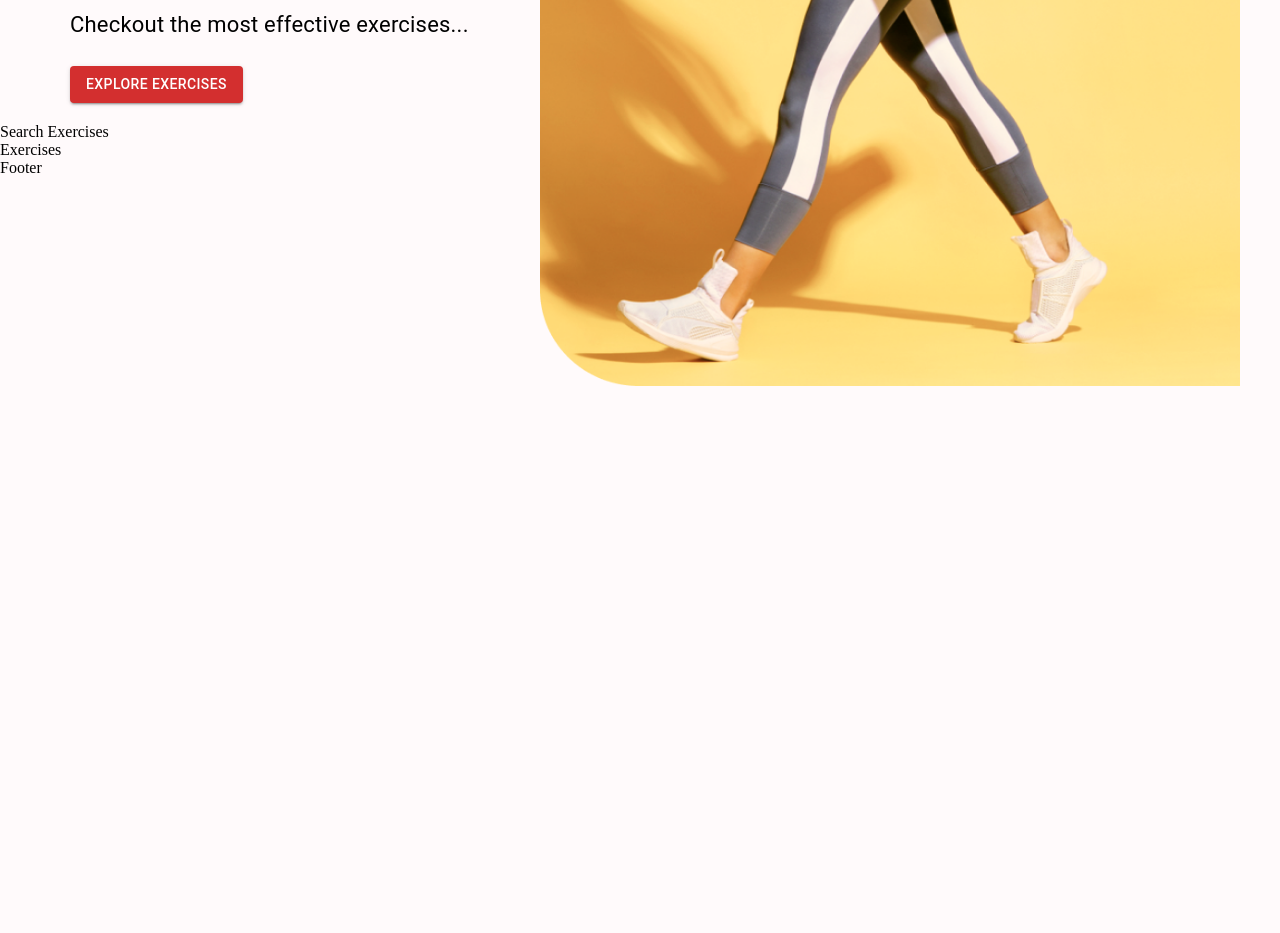
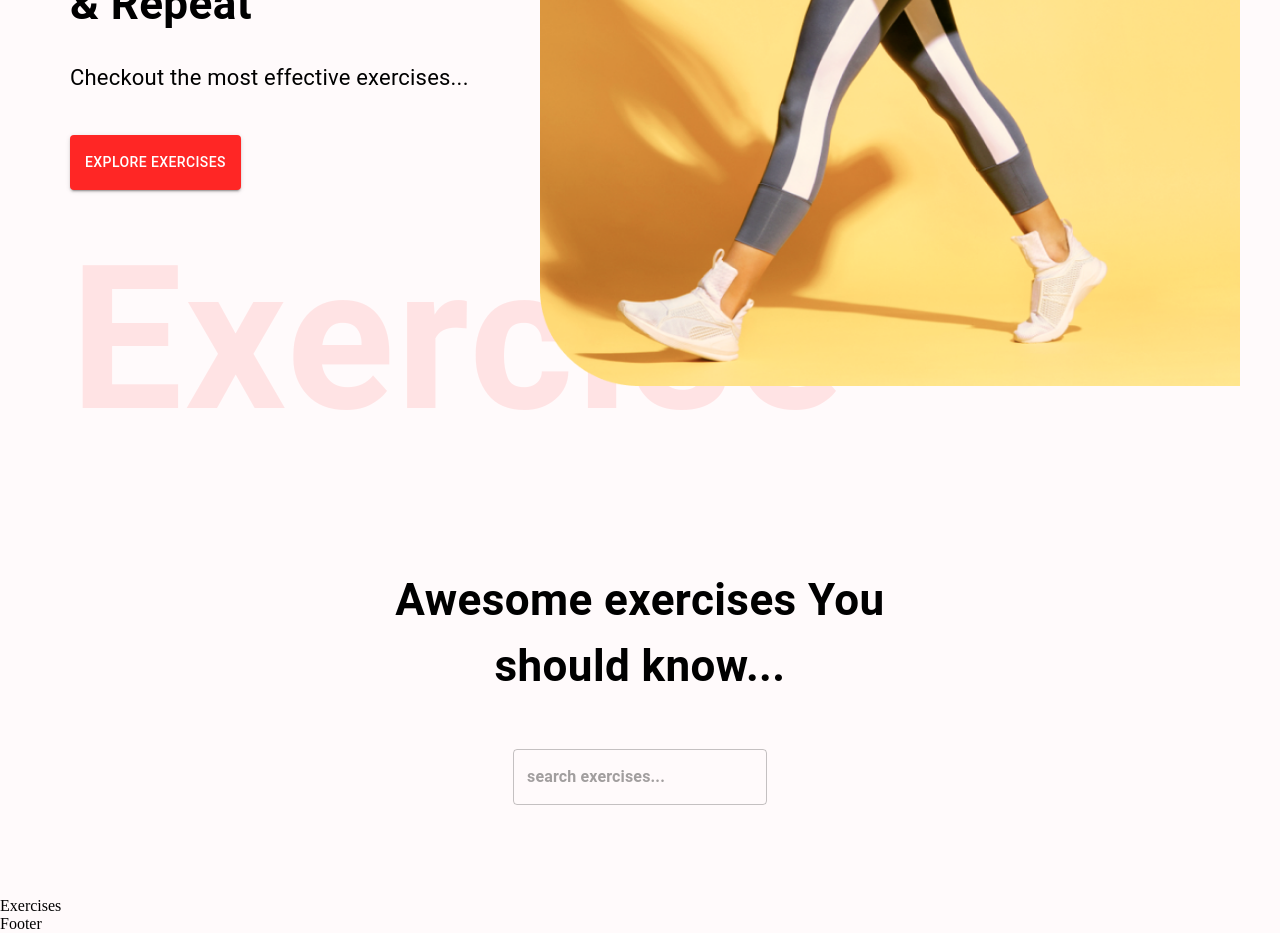
Before and after one commit to Melu-Sahu/React-Learning, a React (Create React App) app in the folder gym_exercises/: page / in a window 1280 px wide. Shown: the part 480-1413 px from the top of the page. Before the commit the page ends 866 px from the top, so only its background shows below. Built offline with nearby package versions, Linux system fonts and the light colour scheme.

Commit message:
some styling changes

```diff
--- a/gym_exercises/src/components/HeroBanner.jsx
+++ b/gym_exercises/src/components/HeroBanner.jsx
@@ -1,5 +1,5 @@
 import React from 'react';
-import { Box, Stack, Typography, Button } from '@mui/material';
+import { Box, Typography, Button } from '@mui/material';
 import HeroBannerImage from '../assets/images/banner.png'
 
 const HeroBanner = () => {
@@ -23,13 +23,15 @@ const HeroBanner = () => {
         sx={{
           fontSize: { lg: '44px', xs: '40px' }
         }}
+        mb='23px'
+        mt='30px'
       >
         Sweat, Smile <br /> & Repeat
       </Typography>
       <Typography
         fontSize='22px'
         lineHeight='35px'
-        mb={3}
+        mb={4}
       >
         Checkout the most effective exercises...
       </Typography>
@@ -38,9 +40,26 @@ const HeroBanner = () => {
         variant='contained'
         color='error'
         href='#exercises'
+        sx={{
+          backgroundColor:'#ff2625',
+          padding:'15px',
+          marginTop:'8px'
+        }}
       >
         Explore Exercises
       </Button>
+
+      <Typography
+      fontWeight={600}
+      color='#FF2625'
+      sx={{
+        opacity:0.1,
+        display:{lg:'block', xs:'none'}
+      }}
+      fontSize='200px'
+      >
+        Exercise
+      </Typography>
 
       <img src={HeroBannerImage}
         alt='banner'
--- a/gym_exercises/src/components/SearhExercises.jsx
+++ b/gym_exercises/src/components/SearhExercises.jsx
@@ -1,11 +1,51 @@
-import React from 'react'
+import { useState, useEffect, React } from 'react';
+import { Box, Button, Stack, TextField, Typography } from '@mui/material';
 
 const SearhExercises = () => {
-  return (
-    <div>
-      Search Exercises
-    </div>
-  )
+    return (
+        <Stack
+            alignItems='center'
+            justifyContent='center'
+            mt='37px'
+            p='20px'
+        >
+            <Typography
+                fontWeight={700}
+                sx={{
+                    fontSize: { lg: '44px', xm: '30px' },
+                    mb: '50px',
+                    textAlign: 'center'
+                }}
+            >
+                Awesome exercises You <br /> should know...
+            </Typography>
+            <Box
+                position='relative'
+                mb='72px'
+            >
+                <TextField
+                    sx={{
+                        input: {
+                            fontWeight: '700',
+                            border: 'none',
+                            borderRadius: '4px'
+                        },
+                        width:{
+
+                        }
+                    }}
+                    height='76px'
+                    value=''
+                    onChange={() => { }}
+                    placeholder='search exercises...'
+                    type='text'
+                />
+
+            </Box>
+
+
+        </Stack>
+    )
 }
 
 export default SearhExercises
```
